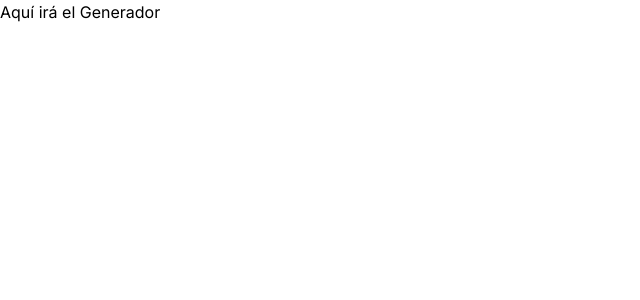
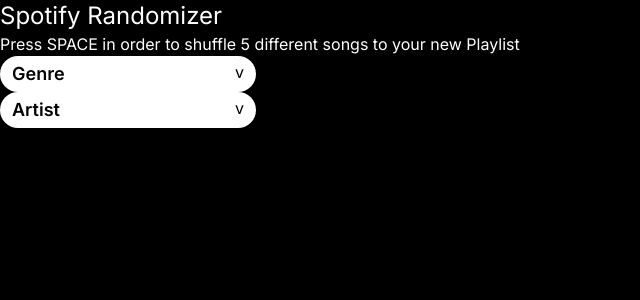
Before and after one commit to eavm314/spotify-project, a Next.js app: page /generator in a window 1280 px wide. Shown: the top 300 px of the page, without its empty margins (0-640 px from the left). Built offline with nearby package versions, Linux system fonts and the light colour scheme.

Commit message:
add text components and combo box

```diff
--- /dev/null
+++ b/src/app/(routes)/generator/SongCard.tsx
@@ -0,0 +1,5 @@
+export const SongCard = () => {
+  return (
+    <div>SongCard</div>
+  )
+}
--- /dev/null
+++ b/src/app/(routes)/generator/SongsContainer.tsx
@@ -0,0 +1,8 @@
+export const SongsContainer = () => {
+  const songList = [];
+  return (
+    <div className="flex">
+
+    </div>
+  )
+}
--- a/src/app/(routes)/generator/page.tsx
+++ b/src/app/(routes)/generator/page.tsx
@@ -1,6 +1,22 @@
+import { ComboBox } from "@/components/input/ComboBox"
+import { Text } from "@/components/text/Text"
+import { TitleText } from "@/components/text/TitleText"
+
 const GeneratorPage = () => {
   return (
-    <div>Aquí irá el Generador</div>
+    <div className="">
+      <TitleText>Spotify Randomizer</TitleText>
+      <Text>Press SPACE in order to shuffle 5 different songs to your new Playlist</Text>
+      <div className="w-64">
+        <ComboBox text="Genre" />
+      </div>
+      <div className="w-64">
+        <ComboBox text="Artist" />
+      </div>
+      <div>
+
+      </div>
+    </div>
   )
 }
 
--- a/src/app/globals.css
+++ b/src/app/globals.css
@@ -3,15 +3,8 @@
 @tailwind utilities;
 
 :root {
-  --foreground-rgb: 0, 0, 0;
-  --background-rgb: 255, 255, 255;
-}
-
-@media (prefers-color-scheme: dark) {
-  :root {
-    --foreground-rgb: 255, 255, 255;
-    --background-rgb: 0, 0, 0;
-  }
+  --foreground-rgb: 255, 255, 255;
+  --background-rgb: 0, 0, 0;
 }
 
 body {
--- /dev/null
+++ b/src/components/input/ComboBox.tsx
@@ -0,0 +1,20 @@
+interface Props {
+  text: string;
+}
+
+export const ComboBox = ({ text }: Props) => {
+  return (
+    <div className="bg-white text-black
+      rounded-full px-3 py-1
+      flex justify-between"
+    >
+      <p className="text-lg font-semibold">
+        {text}
+      </p>
+      <div className="">
+        {/* TODO: Insert Expand Icon */}
+        v
+      </div>
+    </div>
+  )
+}
--- /dev/null
+++ b/src/components/text/SubTitleText.tsx
@@ -0,0 +1,9 @@
+import { TextProps } from "./props";
+
+export const SubTitleText = ({ children }: TextProps) => {
+  return (
+    <h2 className="text-xl">
+      {children}
+    </h2>
+  )
+}
--- /dev/null
+++ b/src/components/text/Text.tsx
@@ -0,0 +1,9 @@
+import { TextProps } from "./props";
+
+export const Text = ({ children }: TextProps) => {
+  return (
+    <p className="text-base">
+      {children}
+    </p>
+  )
+}
--- /dev/null
+++ b/src/components/text/TitleText.tsx
@@ -0,0 +1,9 @@
+import { TextProps } from "./props";
+
+export const TitleText = ({ children }: TextProps) => {
+  return (
+    <h1 className="text-2xl">
+      {children}
+    </h1>
+  )
+}
--- /dev/null
+++ b/src/components/text/props.ts
@@ -0,0 +1,5 @@
+import { ReactNode } from "react";
+
+export interface TextProps {
+  children: ReactNode;
+}
--- /dev/null
+++ b/src/spotifyServices/spotifyClient.ts
@@ -0,0 +1,6 @@
+import { SpotifyApi } from "@spotify/web-api-ts-sdk";
+
+const api = SpotifyApi.withClientCredentials(
+    "1656bd8907de4df193a34e344ec80e6b",
+    "9d7644e553f9452cb206b94b562b4a53"
+);
```
Also changed, not shown: package.json (+6 -5 lines), src/spotifyServices/getRandomSongs.ts (added), 1 other file (tests, documents, lock files or other folders).
